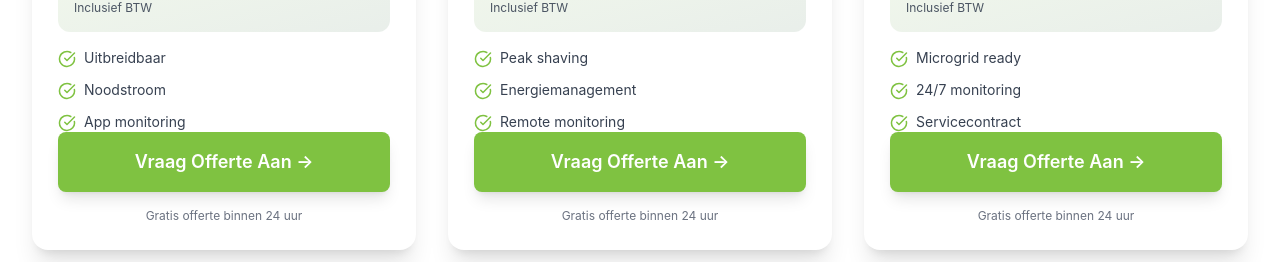
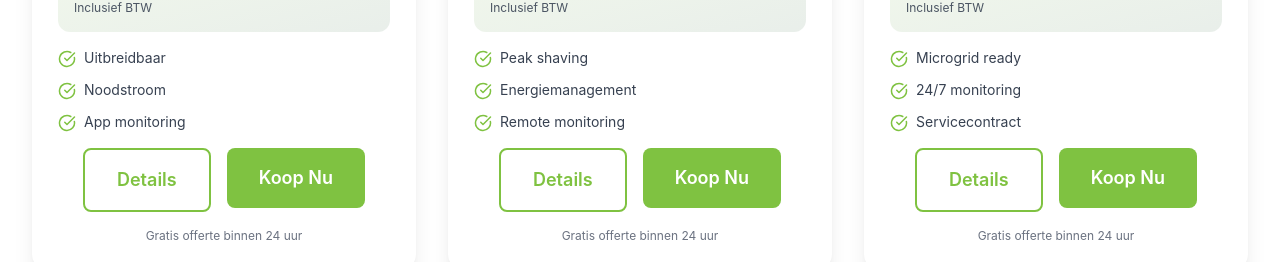
Before and after one commit to DzejkobBerry/mattrex.nl, a React (Vite) app: page /producten in a window 1280 px wide. Shown: the part 980-1242 px from the top of the page. Built offline with nearby package versions, Linux system fonts and the light colour scheme.

Commit message:
refactor(Products): replace single CTA button with Details/Koop Nu buttons
The single "Vraag Offerte Aan" button was replaced with two separate action buttons ("Details" and "Koop Nu") to provide clearer user options and improve the product page's usability.

```diff
--- a/src/pages/Products.tsx
+++ b/src/pages/Products.tsx
@@ -205,12 +205,20 @@ export function Products() {
                       ))}
                     </ul>
 
-                    {/* CTA Button */}
-                    <Link to="/contact">
-                      <Button className="w-full text-lg py-4 shadow-lg hover:shadow-xl">
-                        Vraag Offerte Aan →
-                      </Button>
-                    </Link>
+                    {/* CTA Button usunięty na rzecz przycisków Details/Koop Nu */}
+                    {/* Extra Actions */}
+                    <div className="flex flex-wrap justify-center gap-4 mt-6">
+                      <Link to="/producten">
+                        <Button size="lg" variant="outline" className="px-8">
+                          Details
+                        </Button>
+                      </Link>
+                      <Link to="/contact">
+                        <Button size="lg" className="px-8">
+                          Koop Nu
+                        </Button>
+                      </Link>
+                    </div>
                     <p className="text-center text-xs text-gray-500">Gratis offerte binnen 24 uur</p>
                   </div>
                 </div>
```
